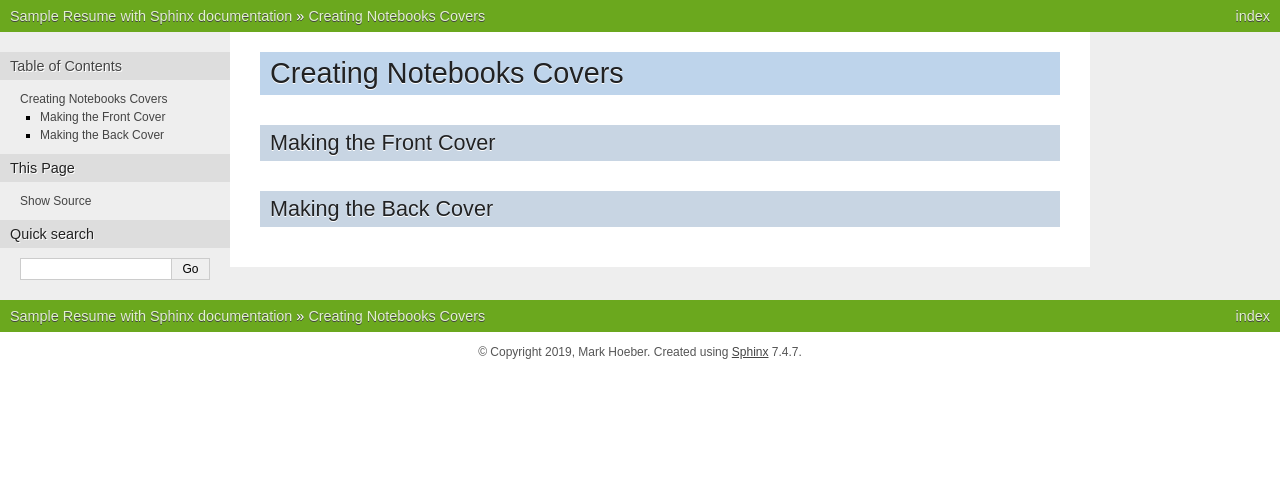
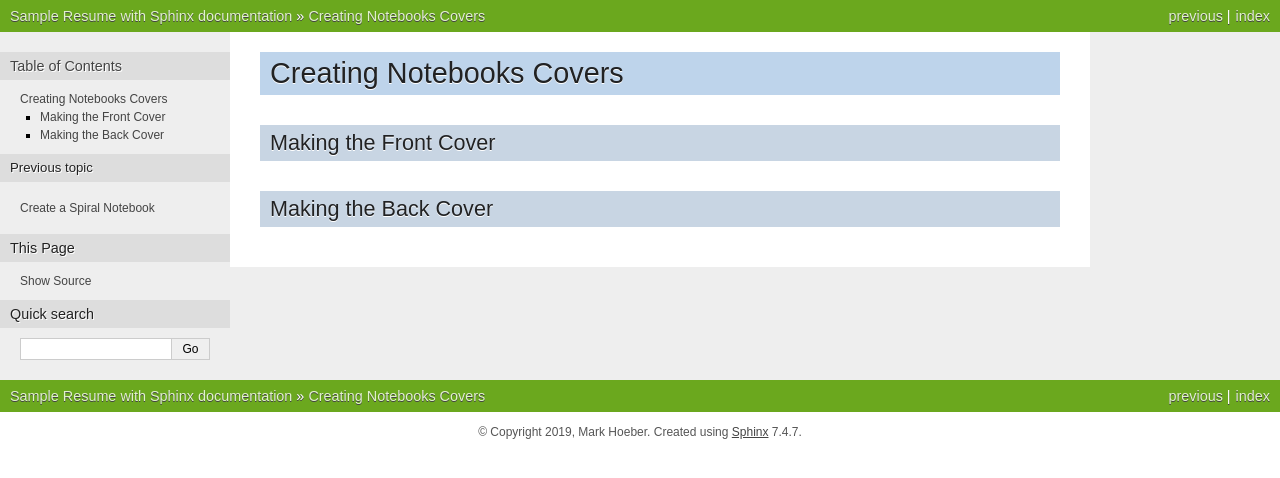
Before and after one commit to loiskilberg/create_spiral_notebook, a Sphinx documentation site: the page built from source/create_notebook_covers.rst, in a window 1280 px wide. Shown: the top 478 px of the page. Built offline with Sphinx 7.4.7, drawn with Linux system fonts in a browser that asks for light colours; pages that are not in the unit, such as notebooks, are missing from menus.

Commit message:
change included files

```diff
--- a/source/index.rst
+++ b/source/index.rst
@@ -13,11 +13,7 @@ How to Create Your Own Spiral Notebook
 .. toctree::
    :maxdepth: 2
 
-   contactInfo
-   profile
-   experience
-   skills
-   education
+   create_notebook_covers
 
 
 .. add new files to list above to include them in toc
```
